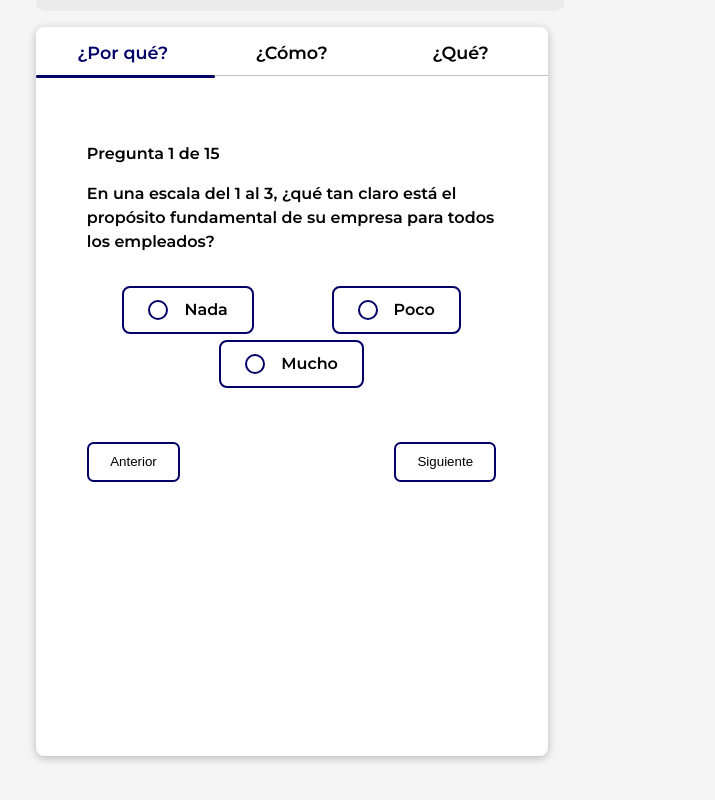
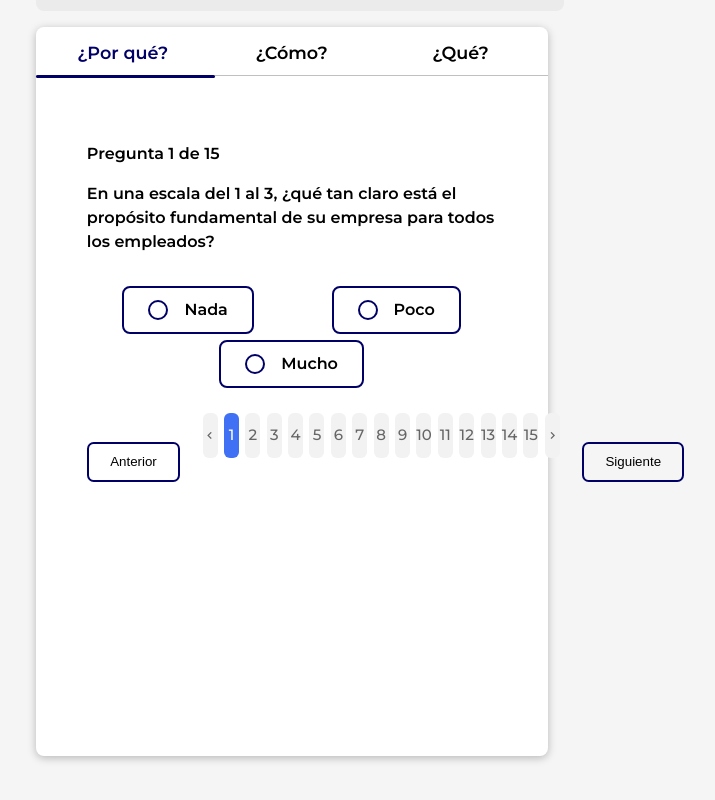
Before and after one commit to Daniel-JFA/RetoGrupo1, an Angular app in the folder reto1-estramypyme/angularReto1/: page / in a window 1280 px wide. Shown: the part 936-1736 px from the top of the page, without its empty margins (550-1265 px from the left). Built offline with nearby package versions, Linux system fonts and the light colour scheme.

Commit message:
Se agrega paginador, falta terminar css y lógica

```diff
--- a/reto1-estramypyme/angularReto1/angular.json
+++ b/reto1-estramypyme/angularReto1/angular.json
@@ -25,7 +25,9 @@
                 "output": "/assets"
               }
             ],
-            "styles": ["src/styles.css"],
+            "styles": [
+              "src/styles.css"
+            ],
             "scripts": []
           },
           "configurations": {
--- a/reto1-estramypyme/angularReto1/package.json
+++ b/reto1-estramypyme/angularReto1/package.json
@@ -18,6 +18,7 @@
     "@angular/platform-browser": "^18.0.0",
     "@angular/platform-browser-dynamic": "^18.0.0",
     "@angular/router": "^18.0.0",
+    "boxicons": "^2.1.4",
     "echarts": "^5.5.1",
     "rxjs": "~7.8.0",
     "sweetalert2": "^11.12.2",
--- a/reto1-estramypyme/angularReto1/src/app/domain/circuloDorado/formulario-preguntas/formulario-preguntas.component.css
+++ b/reto1-estramypyme/angularReto1/src/app/domain/circuloDorado/formulario-preguntas/formulario-preguntas.component.css
@@ -246,7 +246,8 @@
   justify-content: space-between;
 }
 
-  .contenedor-anterior-siguiente button {
+#botonAnterior,
+#botonSiguiente {
   display: flex;
   justify-content: space-between;
   flex-wrap: wrap;
@@ -261,7 +262,53 @@
   transition: all 0.3s ease;
 }
 
-  button:hover {
+#botonAnterior:hover,
+#botonSiguiente:hover {
   background-color: blue;
   color: white;
 }
+
+.contenedor__paginador,
+.button,
+.links,
+.link {
+  display: flex;
+  align-items: center;
+  justify-content: center;
+}
+
+.contenedor__paginador {
+  padding: 1em;
+  column-gap: 12px;
+}
+
+.button {
+  border: none;
+}
+
+.button,
+.link {
+  height: 45px;
+  width: 15px;
+  font-size: 15px;
+  color: #666666;
+  background-color: #f2f2f2;
+  border-radius: 6px;
+}
+
+.link {
+  font-weight: 500;
+  text-decoration: none;
+}
+
+.button:hover,
+.link:hover {
+  color: #fff;
+  background-color: #4070f4;
+}
+
+
+.link.active {
+  color: #fff;
+  background-color: #4070f4;
+}
--- a/reto1-estramypyme/angularReto1/src/app/domain/circuloDorado/formulario-preguntas/formulario-preguntas.component.html
+++ b/reto1-estramypyme/angularReto1/src/app/domain/circuloDorado/formulario-preguntas/formulario-preguntas.component.html
@@ -76,6 +76,22 @@
                 Anterior
               </button>
             </div>
+            <div class="contenedor__paginador">
+              <button class="button"><i class="bx bx-chevron-left"></i></button>
+              <div class="links">
+                <a href="" class="link" [class.active]="isActive">1</a><a href="" class="link">2</a
+                ><a href="" class="link">3</a><a href="" class="link">4</a
+                ><a href="" class="link">5</a><a href="" class="link">6</a
+                ><a href="" class="link">7</a><a href="" class="link">8</a
+                ><a href="" class="link">9</a><a href="" class="link">10</a
+                ><a href="" class="link">11</a><a href="" class="link">12</a
+                ><a href="" class="link">13</a><a href="" class="link">14</a
+                ><a href="" class="link">15</a>
+              </div>
+              <button class="button">
+                <i class="bx bx-chevron-right"></i>
+              </button>
+            </div>
             <div>
               <button id="botonSiguiente" (click)="manejarSiguiente()">
                 Siguiente
--- a/reto1-estramypyme/angularReto1/src/app/domain/circuloDorado/formulario-preguntas/formulario-preguntas.component.ts
+++ b/reto1-estramypyme/angularReto1/src/app/domain/circuloDorado/formulario-preguntas/formulario-preguntas.component.ts
@@ -3,7 +3,9 @@ import {
   Component,
   ElementRef,
   OnInit,
+  SimpleChange,
   ViewChild,
+  ViewEncapsulation,
 } from '@angular/core';
 import { PreguntasService } from '../preguntas.service';
 import { FormsModule } from '@angular/forms';
@@ -16,6 +18,7 @@ import Swal from 'sweetalert2';
   imports: [FormsModule],
   templateUrl: './formulario-preguntas.component.html',
   styleUrl: './formulario-preguntas.component.css',
+
 })
 export class FormularioPreguntasComponent implements OnInit {
   preguntas: any[] = [];
@@ -24,22 +27,27 @@ export class FormularioPreguntasComponent implements OnInit {
   objetoPregunta: any;
   opciones: any;
   seleccionada: boolean = true;
-  chart: any;
   isPorQueChecked: boolean = true;
   isComoChecked: boolean = false;
   isQueChecked: boolean = false;
+  isActive: boolean = true;
 
   constructor(private preguntaService: PreguntasService) {}
 
   ngOnInit(): void {
     this.preguntas = this.preguntaService.getPreguntas();
-    this.cargarPregunta(this.indexPregunta);
+    console.log(this.cargarPregunta(this.indexPregunta));
   }
 
   cargarPregunta(index: number) {
-    this.seleccionada = false;
-    this.objetoPregunta = this.preguntas[index];
-    this.opciones = this.objetoPregunta.opciones;
+    if (index < this.preguntas.length) {
+      this.seleccionada = false;
+      this.objetoPregunta = this.preguntas[index];
+      this.opciones = this.objetoPregunta.opciones;
+      console.log(`Cargando pregunta con índice: ${index}`);
+    } else {
+      console.log('No hay más preguntas.');
+    }
   }
 
   manejarSiguiente() {
@@ -51,15 +59,15 @@ export class FormularioPreguntasComponent implements OnInit {
       return;
     }
 
+    this.indexPregunta++;
+
     // Incrementa el índice de la pregunta para avanzar a la siguiente.
-    this.indexPregunta++;
 
     if (this.indexPregunta == 5) {
       Swal.fire({
         title: "¡Bien hecho, has terminado la sección '¿Por qué?'! 👏",
         // customClass: 'my-custom-class',
       }).then(() => {
-        // indexPregunta = 5; // Eliminado
         this.isComoChecked = true;
         this.cargarPregunta(this.indexPregunta);
       });
@@ -68,11 +76,10 @@ export class FormularioPreguntasComponent implements OnInit {
         title: "¡Bien hecho, has terminado la sección '¿Cómo?!' 👏",
         // customClass: 'my-custom-class',
       }).then(() => {
-        // indexPregunta = 10; // Eliminado
         this.isQueChecked = true;
         this.cargarPregunta(this.indexPregunta);
       });
-    } else if (this.indexPregunta >= 15) {
+    } else if (this.indexPregunta == 15) {
       Swal.fire({
         title: "¡Bien hecho, has finalizado todas las secciones' 👏",
         text: '¡Modelo Círculo Dorado completado!🎉',
@@ -84,7 +91,7 @@ export class FormularioPreguntasComponent implements OnInit {
       });
     }
     this.cargarPregunta(this.indexPregunta); // Carga la nueva pregunta.
-    this.progreso(this.indexPregunta); // Actualiza el progreso.
+    // this.progreso(this.indexPregunta); // Actualiza el progreso.
     // this.graficoRespuestas(this.indexPregunta); // Actualiza el gráfico de respuestas.
   }
 
@@ -92,101 +99,7 @@ export class FormularioPreguntasComponent implements OnInit {
     this.indexPregunta--; // Disminuye el índice de la pregunta para retroceder a la anterior.
 
     this.cargarPregunta(this.indexPregunta); // Carga la nueva pregunta.
-    this.progreso(this.indexPregunta); // Actualiza el progreso.
+    // this.progreso(this.indexPregunta); // Actualiza el progreso.
     // this.graficoRespuestas(this.indexPregunta); // Actualiza el gráfico de respuestas.  }
   }
-
-  progreso(_index: number) {
-
-    this.valorProgreso = this.indexPregunta * 7;
-    if (this.valorProgreso > 100) {
-      this.valorProgreso = 100;
-    }
-
-    var option = {
-      series: [
-        {
-          type: 'gauge',
-          startAngle: 180,
-          endAngle: 0,
-          center: ['50%', '50%'],
-          radius: '100%',
-          pointer: {
-            show: true,
-          },
-          progress: {
-            show: true,
-            overlap: false,
-            roundCap: true,
-            clip: false,
-            itemStyle: {
-              borderWidth: 1,
-              borderColor: '#464646',
-            },
-          },
-          axisLine: {
-            lineStyle: {
-              width: 30,
-            },
-          },
-          splitLine: {
-            show: true,
-            length: 30,
-            lineStyle: {
-              color: 'auto',
-              width: 2,
-            },
-          },
-          axisTick: {
-            show: true,
-            splitNumber: 1, // Número de pequeños ticks entre los principales
-            length: 15,
-            lineStyle: {
-              color: 'auto',
-              width: 2,
-            },
-          },
-          axisLabel: {
-            show: true,
-            distance: 30,
-            fontSize: 15,
-            formatter: function (value: number) {
-              if (value % (100 / 15) === 0) {
-                return value;
-              } else {
-                return '';
-              }
-            },
-          },
-          data: [
-            {
-              value: this.valorProgreso,
-              name: 'Progreso',
-              title: {
-                offsetCenter: ['0%', '-30%'],
-              },
-              detail: {
-                offsetCenter: ['0%', '45%'],
-              },
-            },
-          ],
-          title: {
-            fontSize: 14,
-          },
-          detail: {
-            width: 50,
-            height: 14,
-            fontSize: 20,
-            color: 'auto',
-            formatter: '{value}%',
-          },
-        },
-      ],
-    };
-
-    // window.addEventListener("resize", function () {
-    //   myChart.resize();
-    // });
-    this.chart.setOption(option);
-  }
 }
--- a/reto1-estramypyme/angularReto1/src/index.html
+++ b/reto1-estramypyme/angularReto1/src/index.html
@@ -3,6 +3,7 @@
   <meta charset="UTF-8" />
   <meta name="viewport" content="width=device-width, initial-scale=1.0" />
   <title>Estramypyme</title>
+  <link href='https://unpkg.com/boxicons@2.1.4/css/boxicons.min.css' rel='stylesheet'>
   <link rel="preconnect" href="https://fonts.googleapis.com" />
   <link rel="preconnect" href="https://fonts.gstatic.com" crossorigin />
   <link href="https://fonts.googleapis.com/css2?family=Montserrat:ital,wght@0,100..900;1,100..900&display=swap"
--- a/reto1-estramypyme/angularReto1/src/styles.css
+++ b/reto1-estramypyme/angularReto1/src/styles.css
@@ -1,3 +1,5 @@
+
+
 * {
   transition: all 0.25s;
 }
```
Also changed, not shown: 2 other files (tests, documents, lock files or other folders). Lines whose indentation alone changed are shown as unchanged.
